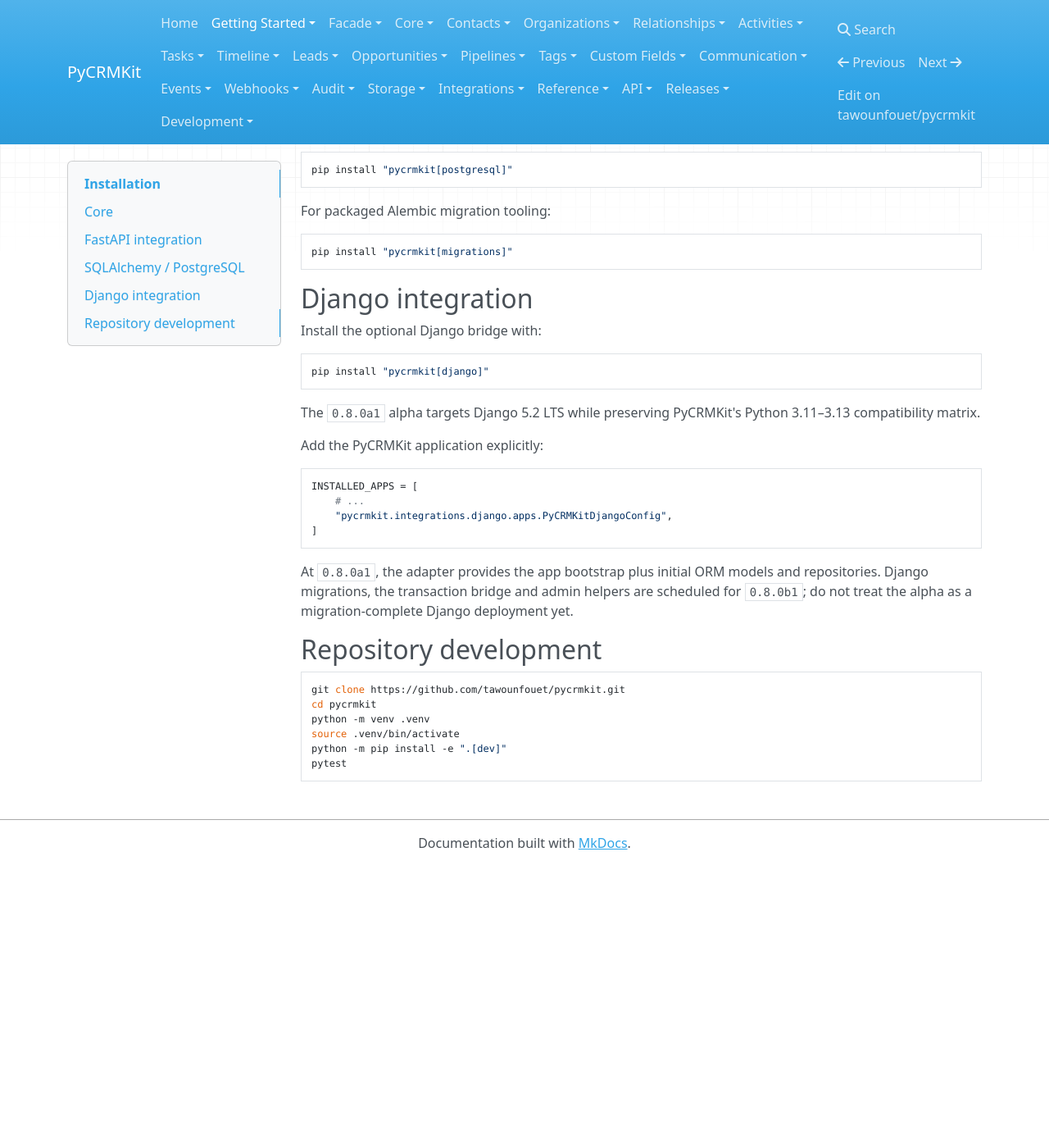
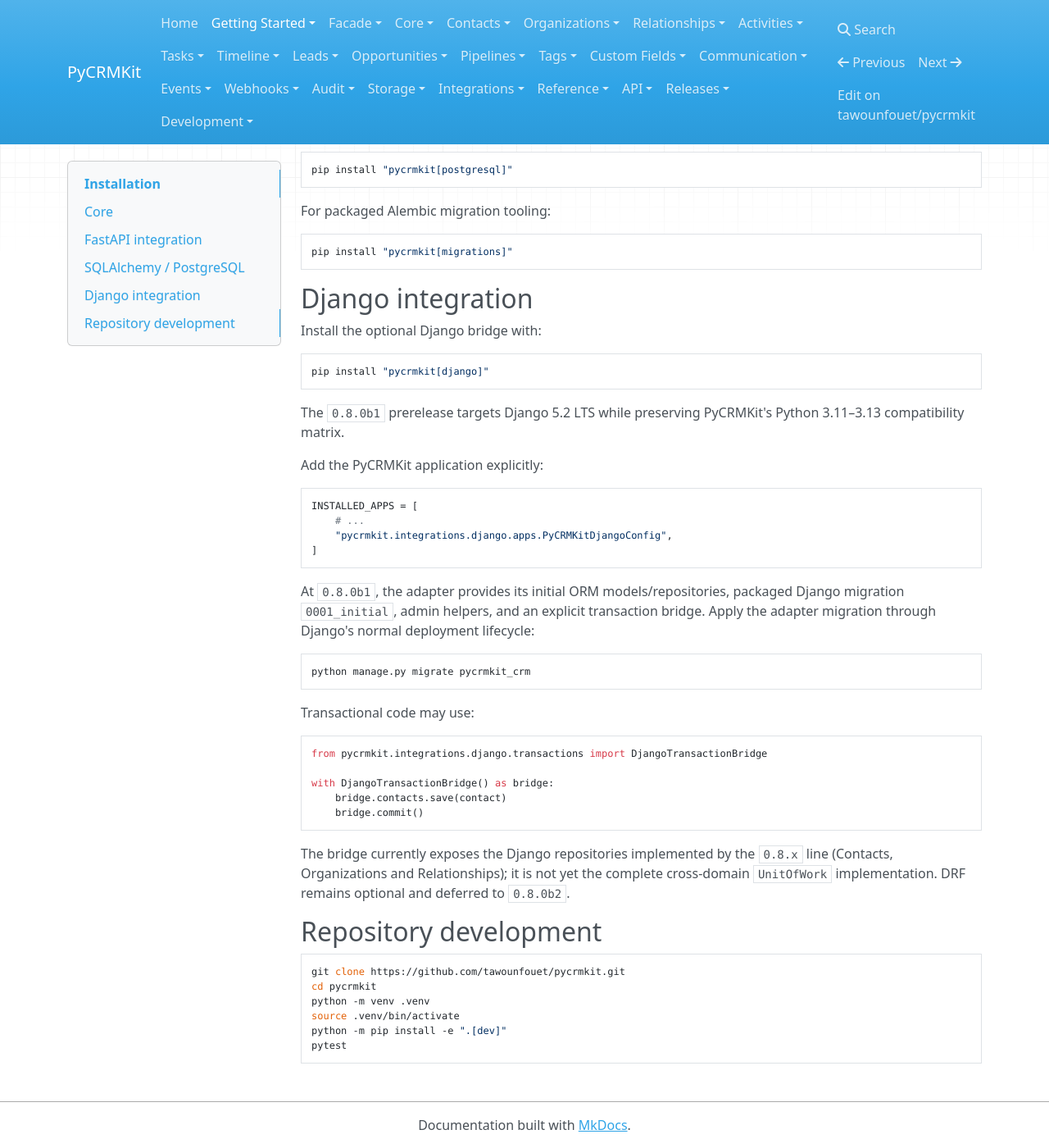
Before and after one commit to tawounfouet/pycrmkit, an MkDocs documentation site: the page built from docs/getting-started/installation.md, in a window 1280 px wide and 1400 px high, scrolled down 893 px. Shown: the whole window at 82% size. Built offline with MkDocs 1.6.1, drawn with Linux system fonts in a browser that asks for light colours; nearby versions of some CDN libraries; before the commit the page ends 1949 px from its top, so only the background shows below that.

Commit message:
docs: document Django migrations and transaction usage

````diff
--- a/docs/getting-started/installation.md
+++ b/docs/getting-started/installation.md
@@ -65,8 +65,8 @@
 pip install "pycrmkit[django]"
 ```
 
-The `0.8.0a1` alpha targets Django 5.2 LTS while preserving PyCRMKit's Python
-3.11–3.13 compatibility matrix.
+The `0.8.0b1` prerelease targets Django 5.2 LTS while preserving PyCRMKit's
+Python 3.11–3.13 compatibility matrix.
 
 Add the PyCRMKit application explicitly:
 
@@ -77,10 +77,28 @@
 ]
 ```
 
-At `0.8.0a1`, the adapter provides the app bootstrap plus initial ORM models
-and repositories. Django migrations, the transaction bridge and admin helpers
-are scheduled for `0.8.0b1`; do not treat the alpha as a migration-complete
-Django deployment yet.
+At `0.8.0b1`, the adapter provides its initial ORM models/repositories, packaged
+Django migration `0001_initial`, admin helpers, and an explicit transaction bridge.
+Apply the adapter migration through Django's normal deployment lifecycle:
+
+```bash
+python manage.py migrate pycrmkit_crm
+```
+
+Transactional code may use:
+
+```python
+from pycrmkit.integrations.django.transactions import DjangoTransactionBridge
+
+with DjangoTransactionBridge() as bridge:
+    bridge.contacts.save(contact)
+    bridge.commit()
+```
+
+The bridge currently exposes the Django repositories implemented by the `0.8.x`
+line (Contacts, Organizations and Relationships); it is not yet the complete
+cross-domain `UnitOfWork` implementation. DRF remains optional and deferred to
+`0.8.0b2`.
 
 ## Repository development
 
````
